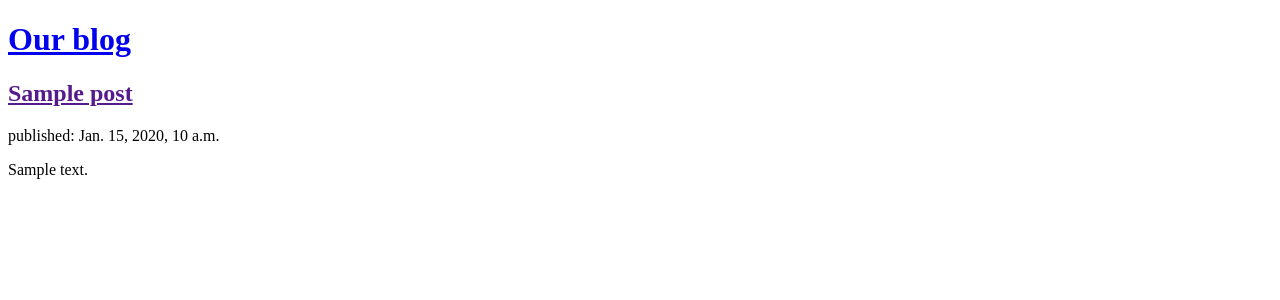
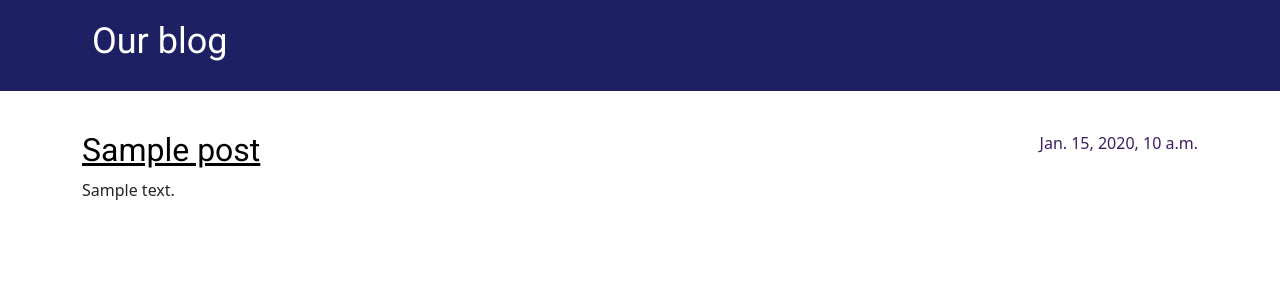
Before and after one commit to marinapro/my-blog, a Django app: page / in a window 1280 px wide. Shown: the top 300 px of the page. Run offline with Django 3.2, Linux system fonts and the light colour scheme; tables that the repository leaves empty hold one stand-in row (values such as "Sample post"); parts of the project's set-up code (start-up, migrations or seed data) failed here and were passed over.

Commit message:
Add view and template for post detail and CSS for the site

```diff
--- /dev/null
+++ b/blog/static/css/blog.css
@@ -0,0 +1,70 @@
+.page-header {
+    background-color: #1d2163;
+    margin-top: 0;
+    margin-bottom: 40px;
+    padding: 20px 20px 20px 40px;
+}
+
+.page-header h1,
+.page-header h1 a,
+.page-header h1 a:visited,
+.page-header h1 a:active {
+    color: #ffffff;
+    font-size: 36px;
+    text-decoration: none;
+}
+
+h1,
+h2,
+h3,
+h4 {
+    font-family: 'Roboto';
+}
+
+.date {
+    color: #3C1D63;
+}
+
+.save {
+    float: right;
+}
+
+.post-form textarea,
+.post-form input {
+    width: 100%;
+}
+
+.top-menu,
+.top-menu:hover,
+.top-menu:visited {
+    color: #ffffff;
+    float: right;
+    font-size: 26pt;
+    margin-right: 20px;
+}
+
+.post {
+    margin-bottom: 70px;
+}
+
+.post h2 a,
+.post h2 a:visited {
+    color: #000000;
+}
+
+.post > .date,
+.post > .actions {
+    float: right;
+}
+
+.btn-secondary,
+.btn-secondary:visited {
+    color: #1d2163;
+    background: none;
+    border-color: #1d2163;
+}
+
+.btn-secondary:hover {
+    color: #FFFFFF;
+    background-color: #1d2163;
+}
--- /dev/null
+++ b/blog/templates/blog/base.html
@@ -0,0 +1,25 @@
+{% load static %}
+<!DOCTYPE html>
+<html>
+    <head>
+        <title>Our blog</title>
+        <link rel="stylesheet" href="https://cdn.jsdelivr.net/npm/bootstrap@5.1.3/dist/css/bootstrap.min.css" integrity="sha384-1BmE4kWBq78iYhFldvKuhfTAU6auU8tT94WrHftjDbrCEXSU1oBoqyl2QvZ6jIW3" crossorigin="anonymous">
+        <link href="//fonts.googleapis.com/css?family=Roboto&subset=latin,latin-ext" rel="stylesheet" type="text/css">
+        <link rel="stylesheet" href="{% static 'css/blog.css' %}">
+    </head>
+    <body>
+        <header class="page-header">
+            <div class="container">
+                <h1><a href="/">Our blog</a></h1>
+            </div>
+        </header>
+        <main class="container">
+            <div class="row">
+                <div class="col">
+                    {% block content %}
+                    {% endblock %}
+                </div>
+            </div>
+        </main>
+    </body>
+</html>
--- a/blog/templates/blog/post_list.html
+++ b/blog/templates/blog/post_list.html
@@ -1,18 +1,13 @@
-<!DOCTYPE html>
-<html>
-    <head>
-        <title>Our blog</title>
-    </head>
-    <body>
-        <header>
-            <h1><a href="/">Our blog</a></h1>
-        </header>
-        {% for post in posts %}
-            <article>
-                <h2><a href="">{{ post.title }}</a></h2>
-                <time>published: {{ post.published_date }}</time>
-                <p>{{ post.text|linebreaksbr }}</p>
-            </article>
-        {% endfor %}
-    </body>
-</html>
+{% extends 'blog/base.html' %}
+
+{% block content %}
+    {% for post in posts %}
+        <article class="post">
+            <time class="date">
+                {{ post.published_date }}
+            </time>
+            <h2><a href="{% url 'post_detail' pk=post.pk %}">{{ post.title }}</a></h2>
+            <p>{{ post.text|linebreaksbr }}</p>
+        </article>
+    {% endfor %}
+{% endblock %}
--- a/blog/urls.py
+++ b/blog/urls.py
@@ -2,5 +2,6 @@ from django.urls import path
 from . import views
 
 urlpatterns = [
-    path('', views.post_list, name='post_list')
+    path('', views.post_list, name='post_list'),
+    path('post/<int:pk>/', views.post_detail, name='post_detail'),
 ]
--- a/blog/views.py
+++ b/blog/views.py
@@ -1,4 +1,4 @@
-from django.shortcuts import render
+from django.shortcuts import render, get_object_or_404
 from django.utils import timezone
 
 from .models import Post
@@ -7,3 +7,8 @@ from .models import Post
 def post_list(request):
     posts = Post.objects.filter(published_date__lte=timezone.now()).order_by('published_date')
     return render(request, 'blog/post_list.html', {'posts': posts})
+
+
+def post_detail(request, pk):
+    post = get_object_or_404(Post, pk=pk)
+    return render(request, 'blog/post_detail.html', {'post': post})
```
Also changed, not shown: blog/templates/blog/post_detail.html (added, +13 -0 lines).
